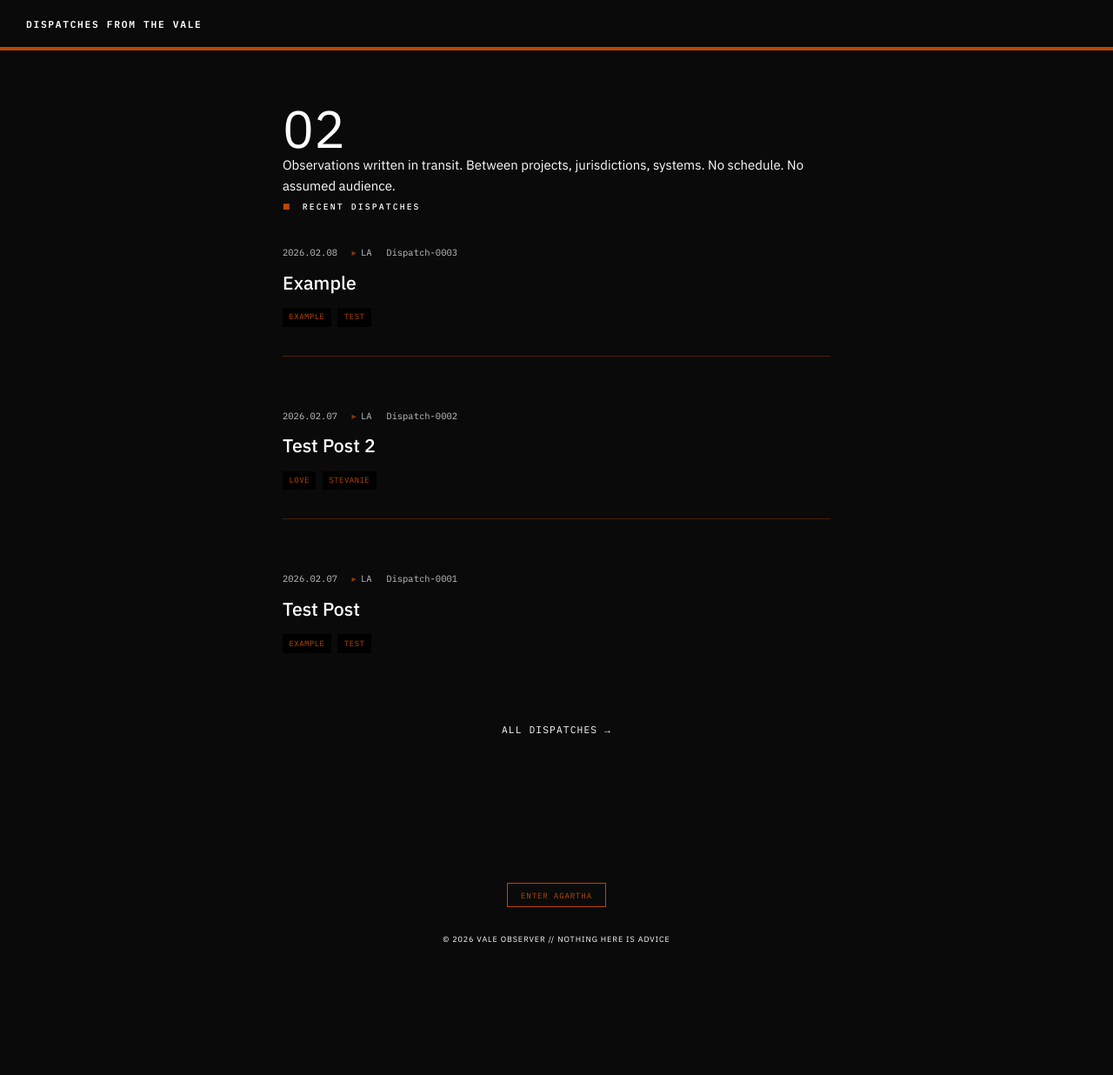
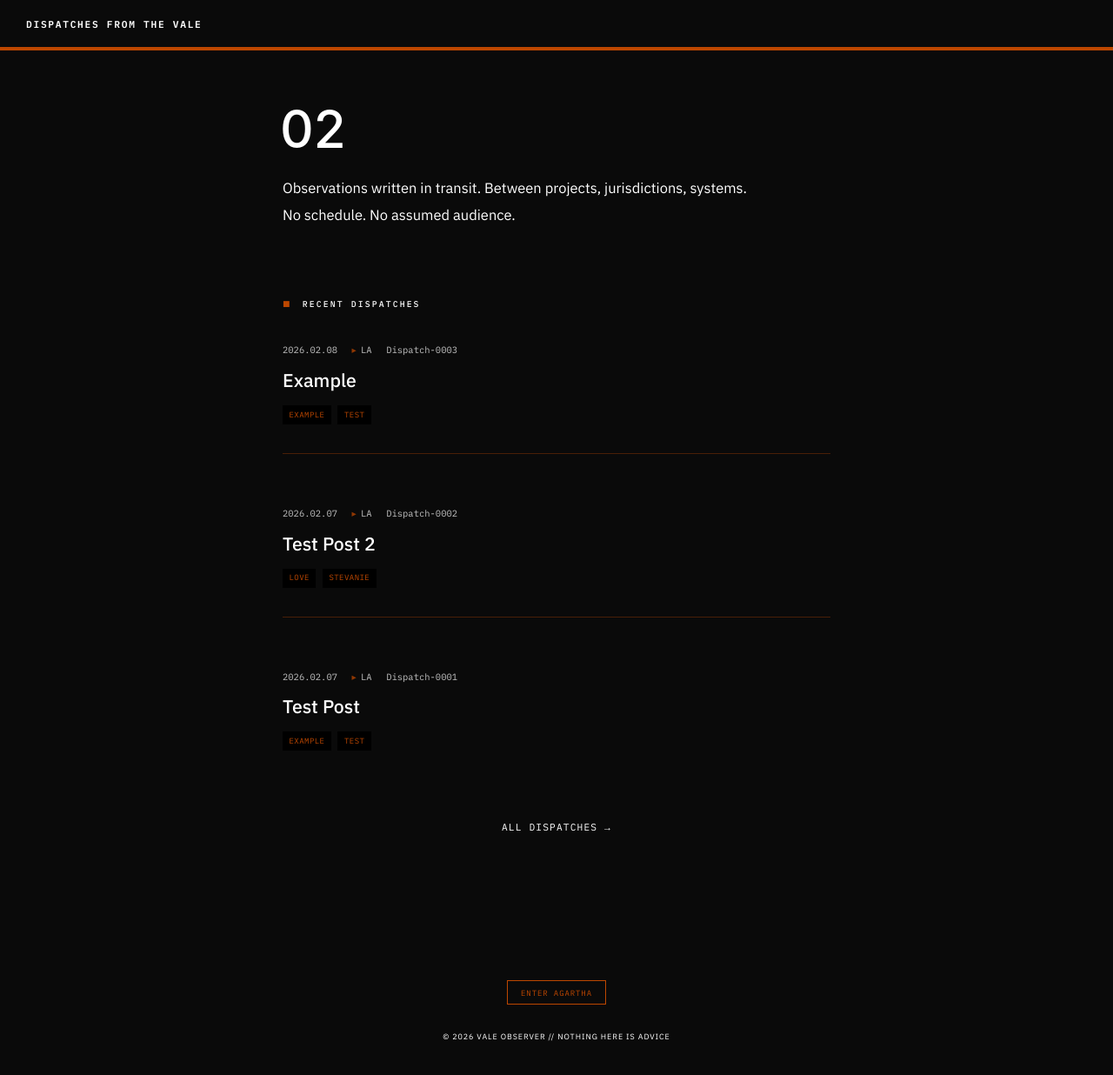
Before and after one commit to valeobserver/dispatches-from-the-vale, a Jekyll site: the page built from index.html, in a window 1280 px wide and 1275 px high. Shown: the top 1236 px of the window at 87% size. Built offline with Jekyll 4.4.1, drawn with Linux system fonts in a browser that asks for light colours.

Commit message:
Update default.html

```diff
--- a/_layouts/default.html
+++ b/_layouts/default.html
@@ -60,6 +60,32 @@
       margin: 0 auto;
       padding: 4rem 3rem;
     }
+
+        .hero {
+            margin-bottom: 5rem;
+            display: flex;
+            gap: 3rem;
+            align-items: stretch;
+        }
+
+        .hero-index {
+            font-size: 5rem;
+            font-family: 'Inter', sans-serif;
+            font-weight: 500;
+            line-height: 0.85;
+            color: var(--fg);
+            margin-left: -0.05em;
+        }
+
+        .hero-text {
+            font-size: 1.1rem;
+            color: var(--fg);
+            max-width: 550px;
+            line-height: 1.9;
+            font-weight: 300;
+            display: flex;
+            align-items: center;
+        }
 
     footer {
       margin-top: 5rem;
```
